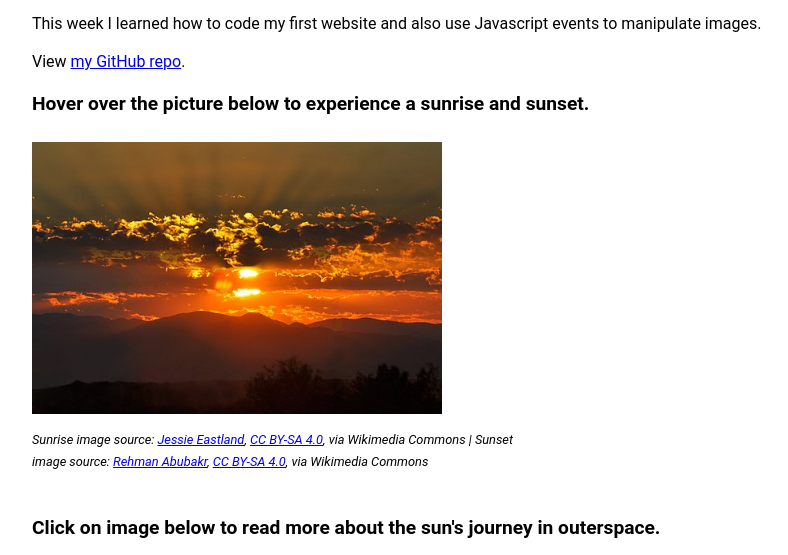
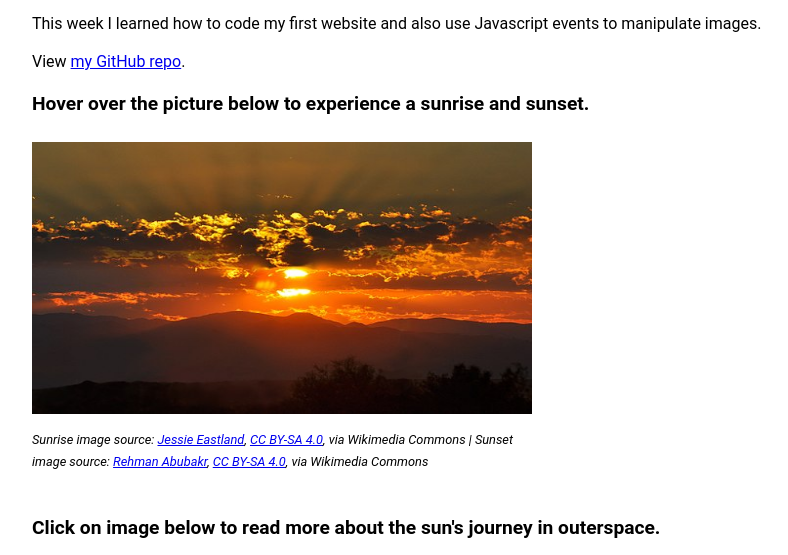
Before and after one commit to andreawood/js_project, a plain HTML site: page index.html in a window 1280 px wide. Shown: the part 157-712 px from the top of the page, without its empty margins (32-820 px from the left). Drawn offline with Linux system fonts and the light colour scheme.

Commit message:
updated main.css final

```diff
--- a/css/main.css
+++ b/css/main.css
@@ -40,8 +40,8 @@ h1 {
   padding-bottom: 1.5rem;
 }
 #size {
-  max-height: 288px;
-  max-width: 500px;
+  height: 288px;
+  width: 500px;
   padding: .5rem 0rem;
 }
 
@@ -50,7 +50,7 @@ h1 {
 }
 
 img {
-  max-width: 500px;
+  width: 500px;
 }
 
 #text {
```
